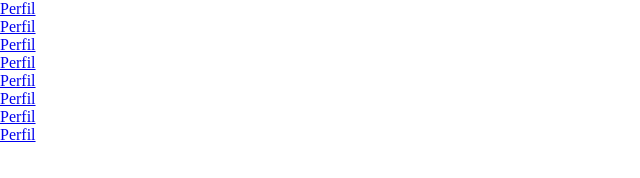
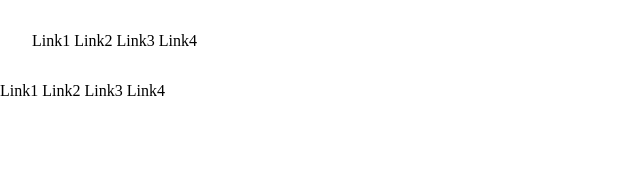
Before and after one commit to mortizfe11/mortizfe11.github.io, a plain HTML site: page index.html in a window 1280 px wide. Shown: the whole page, without its empty margins (0-640 px from the left). Drawn offline with Linux system fonts and the light colour scheme.

Commit message:
quitamos decoraciones + subrayar de links

```diff
--- a/index.html
+++ b/index.html
@@ -10,10 +10,10 @@
 <body>
     <nav>
         <ul>
-            <li><a href="#">Perfil</a></li>
-            <li><a href="#">Perfil</a></li>
-            <li><a href="#">Perfil</a></li>
-            <li><a href="#">Perfil</a></li>
+            <li><a href="#">Link1</a></li>
+            <li><a href="#">Link2</a></li>
+            <li><a href="#">Link3</a></li>
+            <li><a href="#">Link4</a></li>
         </ul>
 
     </nav>
@@ -21,10 +21,10 @@
 
     <footer>
         <ul>
-            <li><a href="#">Perfil</a></li>
-            <li><a href="#">Perfil</a></li>
-            <li><a href="#">Perfil</a></li>
-            <li><a href="#">Perfil</a></li>
+            <li><a href="#">Link1</a></li>
+            <li><a href="#">Link2</a></li>
+            <li><a href="#">Link3</a></li>
+            <li><a href="#">Link4</a></li>
         </ul>
     </footer>
 </body>
--- a/style.css
+++ b/style.css
@@ -1,12 +1,21 @@
 *{
     margin: 0;
     padding: 0;
+}
+
+nav{
+    padding: 2em;
 }
 
 nav ul, footer ul{
     list-style-type: none;
 }
 
-nav ul li, footer ul li{
+nav li, footer li{
+    display: inline-block;
+}
+
+nav ul li a, footer ul li a{
     text-decoration: none;
+    color: black;
 }
```
